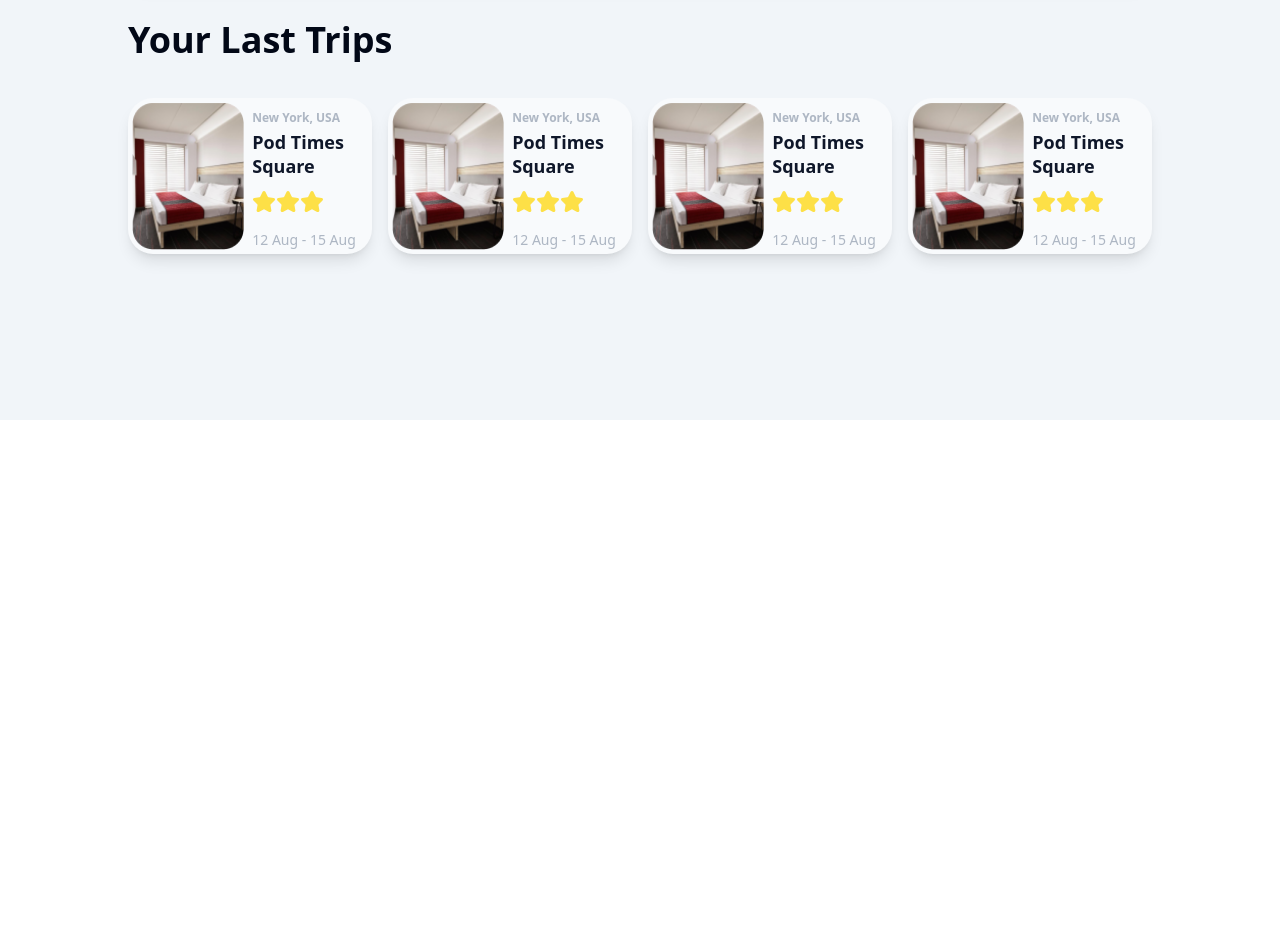
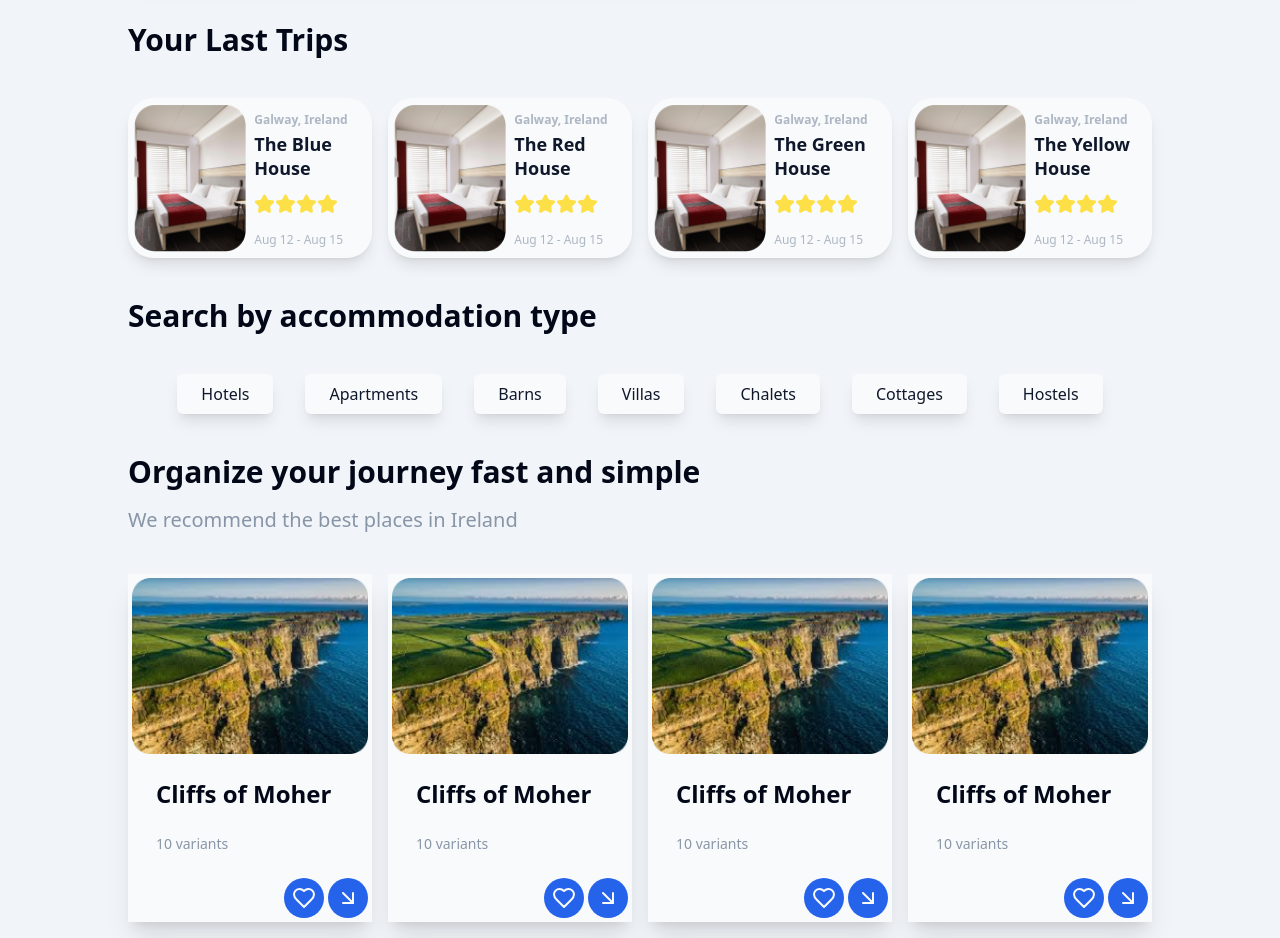
Before and after one commit to jaypopat/bnbee, a React (Vite) app in the folder frontend/: page / in a window 1280 px wide. Shown: the part 380-1318 px from the top of the page. Before the commit the page ends 800 px from the top, so only its background shows below. Built offline with nearby package versions, Linux system fonts and the light colour scheme.

Commit message:
Added type and recommendation sections

```diff
--- a/frontend/src/App.tsx
+++ b/frontend/src/App.tsx
@@ -1,9 +1,42 @@
-import { MapPin, Users, X } from 'lucide-react';
 import './App.css';
-import { DatePickerWithRange } from '@/components/DateRangePicker';
-import { Input } from '@/components/ui/input';
 import MainLayout from '@/components/MainLayout';
-import LastTripCard from './components/LastTripCard';
+import SearchBar from './components/SearchBar';
+import { Button } from './components/ui/button';
+import PropertyImage from '@/assets/property_view.png';
+import RecommendedImage from '@/assets/recommended.png';
+import { ArrowDownRight, Heart, Star } from 'lucide-react';
+
+const accommodationTypes = ['Hotels', 'Apartments', 'Barns', 'Villas', 'Chalets', 'Cottages', 'Hostels'];
+const lastTrips = [
+  {
+    title: 'The Blue House',
+    location: 'Galway, Ireland',
+    rating: 4.5,
+    dateFrom: new Date('2022-08-12'),
+    dateTo: new Date('2022-08-15'),
+  },
+  {
+    title: 'The Red House',
+    location: 'Galway, Ireland',
+    rating: 4.5,
+    dateFrom: new Date('2022-08-12'),
+    dateTo: new Date('2022-08-15'),
+  },
+  {
+    title: 'The Green House',
+    location: 'Galway, Ireland',
+    rating: 4.5,
+    dateFrom: new Date('2022-08-12'),
+    dateTo: new Date('2022-08-15'),
+  },
+  {
+    title: 'The Yellow House',
+    location: 'Galway, Ireland',
+    rating: 4.5,
+    dateFrom: new Date('2022-08-12'),
+    dateTo: new Date('2022-08-15'),
+  },
+];
 
 function App() {
   return (
@@ -12,55 +45,125 @@
       <div className="flex justify-center">
         <div className="flex flex-col space-y-2 items-center">
           <h1 className="text-4xl font-bold">Book Your Dream Getaway</h1>
-          <p className="text-xl text-black/50">Thousands of accommodation options for your trips</p>
+          <p className="text-xl text-muted-foreground/75">Thousands of accommodation options for your trips</p>
         </div>
       </div>
 
-      {/* Property Search */}
-      <div className="bg-primary-foreground shadow-lg rounded-[20px] h-auto flex flex-wrap justify-between p-1 gap-2">
-        {/* Search Fields */}
-        <div className="flex flex-row items-center gap-4">
-          {/* Location */}
-          <div className="flex items-center rounded-[20px] border-input border-[1px] py-2 px-3 min-h-full gap-3">
-            <MapPin className="size-6 text-primary" />
-            <Input type="text" placeholder="Galway, Ireland" className="bg-inherit rounded-lg border-none focus-visible:ring-0 p-0" />
-            <X className="size-6 text-muted-foreground hover:cursor-pointer" />
-          </div>
-
-          {/* Date */}
-          <div className="flex items-center rounded-[20px] border-input border-[1px] py-2 px-3">
-            <DatePickerWithRange />
-          </div>
-
-          {/* Guest count */}
-          <div className="flex items-center rounded-[20px] border-input border-[1px] py-2 px-3 min-h-full gap-3">
-            <Users className="size-6 text-primary" />
-            <Input type="number" min={1} defaultValue={2} className="bg-inherit rounded-lg border-none focus-visible:ring-0 p-0" />
-            <X className="size-6 text-muted-foreground hover:cursor-pointer" />
-          </div>
-        </div>
-
-        {/* Search Button */}
-        <button className="bg-primary text-primary-foreground font-medium text-2xl px-4 py-2 rounded-[20px] min-h-full flex justify-center items-center w-44">
-          Search
-        </button>
-      </div>
+      {/* Search */}
+      <SearchBar />
 
       {/* Last Trips */}
       <div className="flex flex-col gap-10">
         {/* Heading */}
         <div className="flex justify-start">
-          <h1 className="text-4xl font-semibold leading-9">Your Last Trips</h1>
+          <h1 className="text-3xl font-semibold leading-9">Your Last Trips</h1>
         </div>
         <div className="flex flex-row gap-4">
-          <LastTripCard />
-          <LastTripCard />
-          <LastTripCard />
-          <LastTripCard />
+          {lastTrips.map(trip => (
+            <LastTripCard key={trip.title} {...trip} />
+          ))}
+        </div>
+      </div>
+
+      {/* Search by Type */}
+      <div className="flex flex-col gap-10">
+        <div className="flex justify-start">
+          <h1 className="text-3xl font-semibold leading-9">Search by accommodation type</h1>
+        </div>
+        {/* Type cards */}
+        <div className="flex flex-row gap-8 items-center justify-center h-auto flex-wrap">
+          {accommodationTypes.map(type => (
+            <div key={type}>
+              {/* TODO: Link to the search results page with a property type */}
+              <Button variant="secondary" className="bg-primary-foreground shadow-lg rounded-md justify-center items-center px-6 py-2">
+                <p className="text-base font-medium">{type}</p>
+              </Button>
+            </div>
+          ))}
+        </div>
+      </div>
+
+      {/* Reccomendations */}
+      <div className="flex flex-col gap-10">
+        {/* Heading */}
+        <div className="space-y-4 items-center">
+          <h1 className="text-3xl font-semibold leading-9">Organize your journey fast and simple</h1>
+          <h2 className="text-xl font-normal text-muted-foreground/75">We recommend the best places in Ireland</h2>
+        </div>
+
+        <div className="flex flex-row gap-4">
+          <RecommendationCard />
+          <RecommendationCard />
+          <RecommendationCard />
+          <RecommendationCard />
         </div>
       </div>
     </MainLayout>
   );
 }
 
+type LastTripCardProps = {
+  imageUrl?: string;
+  location: string;
+  title: string;
+  rating?: number;
+  dateFrom: Date;
+  dateTo: Date;
+};
+
+const LastTripCard = ({ location, title, dateFrom, dateTo }: LastTripCardProps) => {
+  function formatDateToDayMonth(date: Date) {
+    return date.toLocaleDateString(undefined, { day: 'numeric', month: 'short' });
+  }
+
+  return (
+    <div className="flex flex-row gap-2 bg-primary-foreground rounded-[25px] shadow-lg p-1.5 w-96">
+      <img /* TODO: User uploaded image url */ src={PropertyImage} alt="Property View" className="rounded-[20px] flex-1" />
+      <div className="flex flex-col gap-1">
+        {/* Location */}
+        <p className="text-xs font-semibold text-muted-foreground/50 pt-2">{location}</p>
+        {/* Title */}
+        <h1 className="text-lg text-secondary-foreground font-bold leading-6">{title}</h1>
+        {/* Rating */}
+        <div className="flex items-center py-2 w-3/4">
+          <Star className="size-6 text-yellow-300 fill-yellow-300" />
+          <Star className="size-6 text-yellow-300 fill-yellow-300" />
+          <Star className="size-6 text-yellow-300 fill-yellow-300" />
+          <Star className="size-6 text-yellow-300 fill-yellow-300" />
+        </div>
+        {/* Date */}
+        <div className="py-1">
+          <p className="text-xs text-muted-foreground/50 font-medium">
+            {formatDateToDayMonth(dateFrom)} - {formatDateToDayMonth(dateTo)}
+          </p>
+        </div>
+      </div>
+    </div>
+  );
+};
+
+const RecommendationCard = () => {
+  return (
+    <div className="flex shadow-xl bg-primary-foreground p-1">
+      <div>
+        <img src={RecommendedImage} alt="Cliffs of Moher" />
+        <div className="bg-primary-foreground flex flex-col">
+          <div className="p-6 flex flex-col gap-6">
+            <h1 className="text-2xl font-semibold">Cliffs of Moher</h1>
+            <p className="text-sm font-normal text-muted-foreground/75">10 variants</p>
+          </div>
+          <div className="flex justify-end gap-1">
+            <Button variant="link" size="icon" className="rounded-full bg-primary">
+              <Heart className="text-primary-foreground" />
+            </Button>
+            <Button variant="link" size="icon" className="rounded-full bg-primary">
+              <ArrowDownRight className="text-primary-foreground" />
+            </Button>
+          </div>
+        </div>
+      </div>
+    </div>
+  );
+};
+
 export default App;
--- a/frontend/src/components/LastTripCard.tsx
+++ /dev/null
@@ -1,30 +0,0 @@
-import Image from '@/assets/property_view.png';
-import { Star } from 'lucide-react';
-import { CardFooter } from './ui/card';
-
-function LastTripCard() {
-  return (
-    <div className="flex flex-row gap-2 bg-primary-foreground rounded-[25px] shadow-lg p-1">
-      {/* Image */}
-      <img src={Image} alt="Property View" className="rounded-[20px] w-full h-auto flex-1" />
-      <div className="flex flex-col gap-1">
-        {/* Location */}
-        <p className="text-xs font-semibold text-muted-foreground/50 pt-2">New York, USA</p>
-        {/* Title */}
-        <h1 className="text-lg text-secondary-foreground font-bold leading-6">Pod Times Square</h1>
-        {/* Rating */}
-        <div className="flex items-center py-2">
-          <Star className="size-6 text-yellow-300 fill-yellow-300" />
-          <Star className="size-6 text-yellow-300 fill-yellow-300" />
-          <Star className="size-6 text-yellow-300 fill-yellow-300" />
-        </div>
-        {/* Date */}
-        <CardFooter className="p-0 pt-1">
-          <p className="text-sm text-muted-foreground/50 font-medium">12 Aug - 15 Aug</p>
-        </CardFooter>
-      </div>
-    </div>
-  );
-}
-
-export default LastTripCard;
--- /dev/null
+++ b/frontend/src/components/SearchBar.tsx
@@ -0,0 +1,41 @@
+import { MapPin, Users, X } from 'lucide-react';
+import { DatePickerWithRange } from './DateRangePicker';
+import { Input } from './ui/input';
+
+function SearchBar() {
+  return (
+    <div>
+      {/* Property Search */}
+      <div className="bg-primary-foreground shadow-lg rounded-[20px] h-auto flex flex-wrap justify-between p-1 gap-2">
+        {/* Search Fields */}
+        <div className="flex flex-row items-center gap-4">
+          {/* Location */}
+          <div className="flex items-center rounded-[20px] border-input border-[1px] py-2 px-3 min-h-full gap-3">
+            <MapPin className="size-6 text-primary" />
+            <Input type="text" placeholder="Galway, Ireland" className="bg-inherit rounded-lg border-none focus-visible:ring-0 p-0" />
+            <X className="size-6 text-muted-foreground hover:cursor-pointer" />
+          </div>
+
+          {/* Date */}
+          <div className="flex items-center rounded-[20px] border-input border-[1px] py-2 px-3">
+            <DatePickerWithRange />
+          </div>
+
+          {/* Guest count */}
+          <div className="flex items-center rounded-[20px] border-input border-[1px] py-2 px-3 min-h-full gap-3">
+            <Users className="size-6 text-primary" />
+            <Input type="number" min={1} defaultValue={2} className="bg-inherit rounded-lg border-none focus-visible:ring-0 p-0" />
+            <X className="size-6 text-muted-foreground hover:cursor-pointer" />
+          </div>
+        </div>
+
+        {/* Search Button */}
+        <button className="bg-primary text-primary-foreground font-medium text-2xl px-4 py-2 rounded-[20px] min-h-full flex justify-center items-center w-44">
+          Search
+        </button>
+      </div>
+    </div>
+  );
+}
+
+export default SearchBar;
```
Also changed, not shown: frontend/src/assets/recommended.png (added), 1 other file (tests, documents, lock files or other folders).
